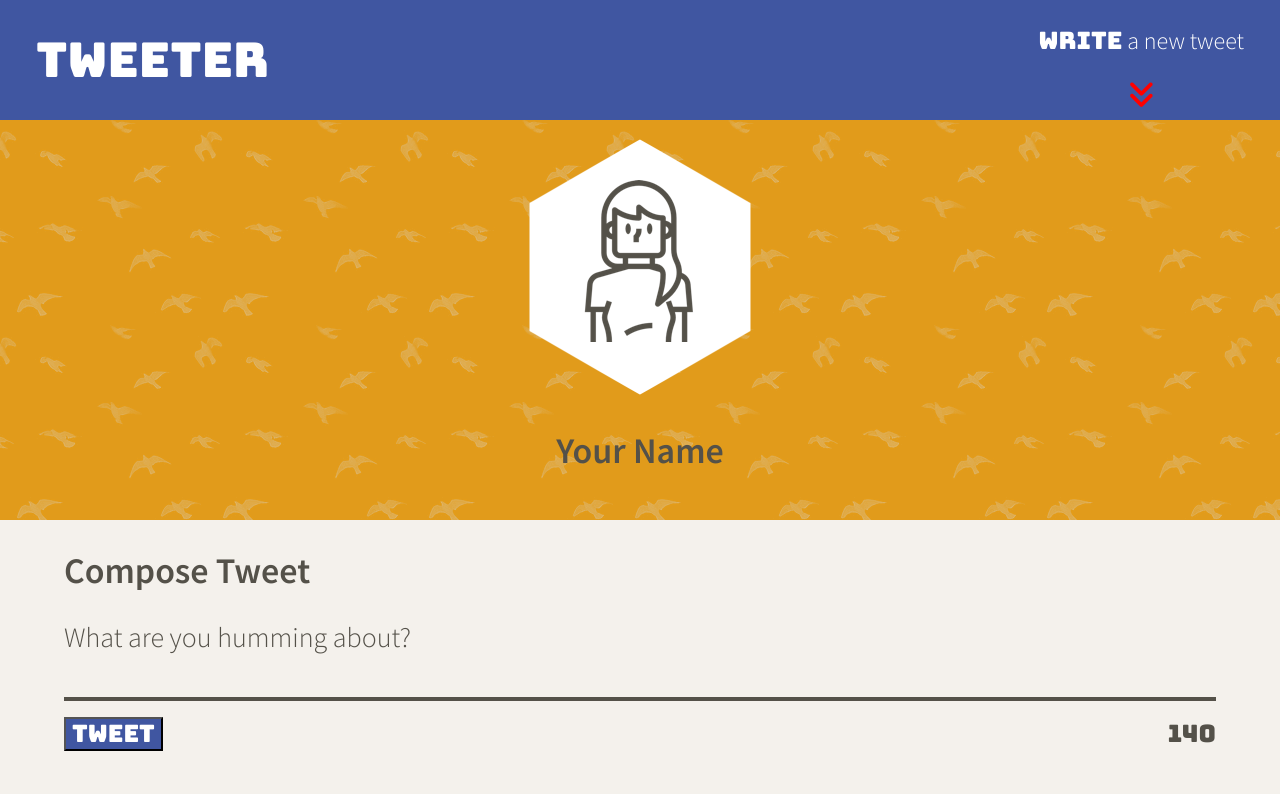
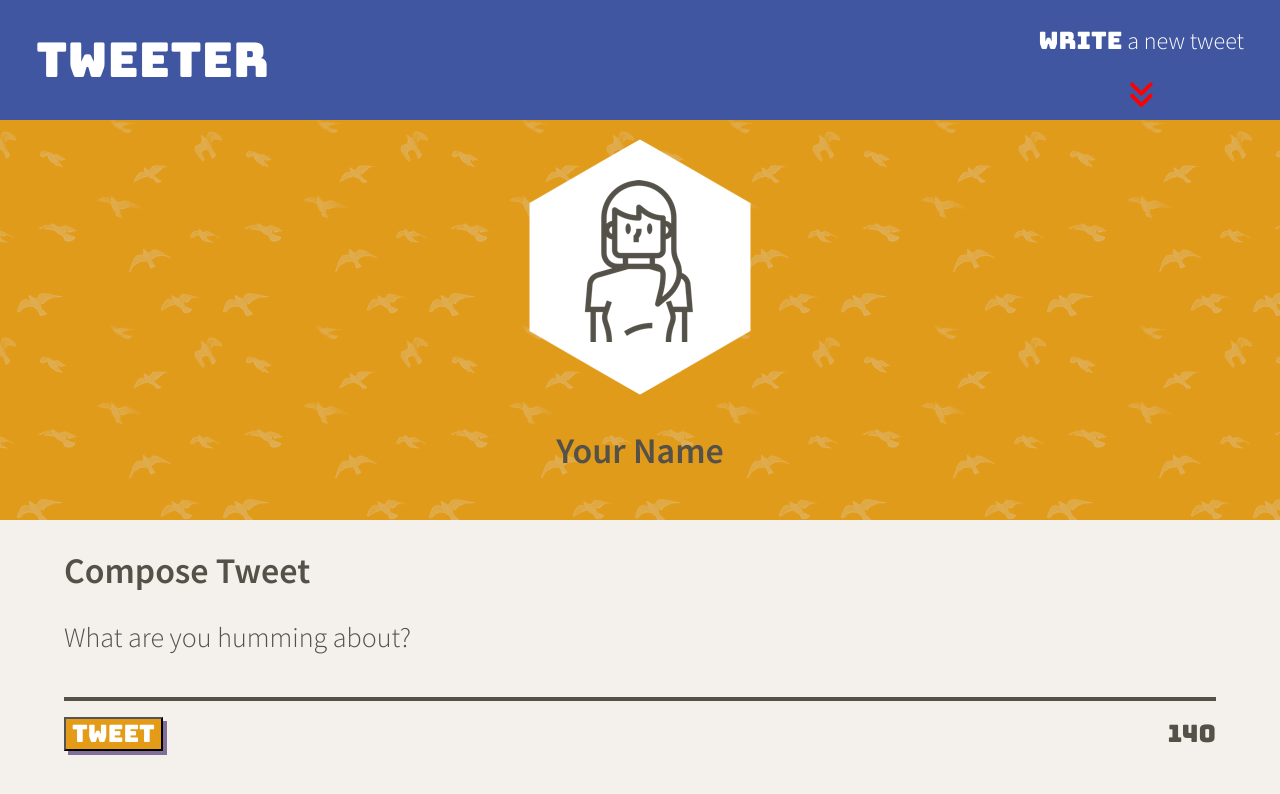
Before and after one commit to jayrmesa/Tweeter-Project, a website: page public/index.html in a window 1280 px wide. In both pictures the pointer is over the button "Tweet". Drawn offline with nearby package versions, Linux system fonts and the light colour scheme; no server answers.

Commit message:
added hover and box shadow for better use and to let user know they can click on it, for user intuitive

```diff
--- a/public/styles/new-tweet.css
+++ b/public/styles/new-tweet.css
@@ -21,6 +21,11 @@
 .new-tweet button {
   background-color: #4056A1;
   color: #FFFFFF;
+}
+
+.new-tweet button:hover {
+  box-shadow: 0.25rem 0.25rem rgb(127, 111, 153);
+  background-color: #e49c18;
 }
 
 .new-tweet div {
```
